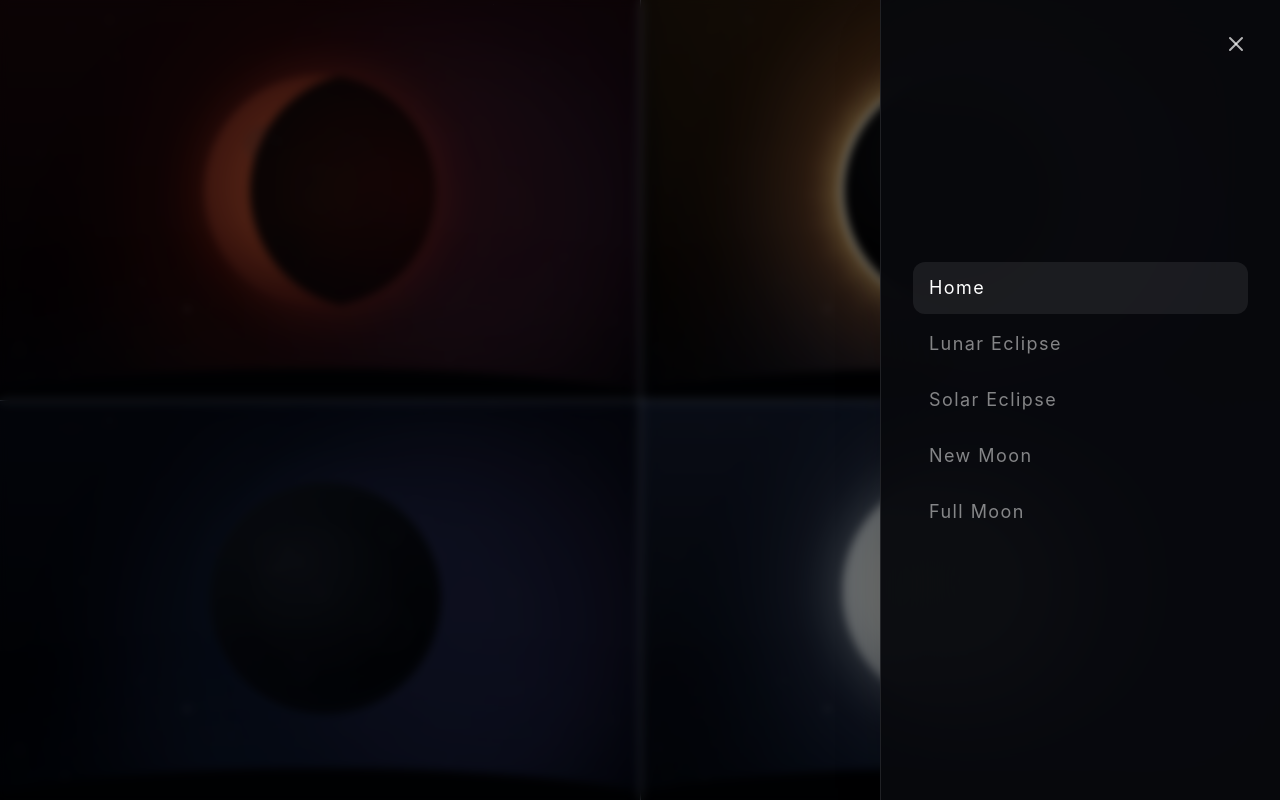
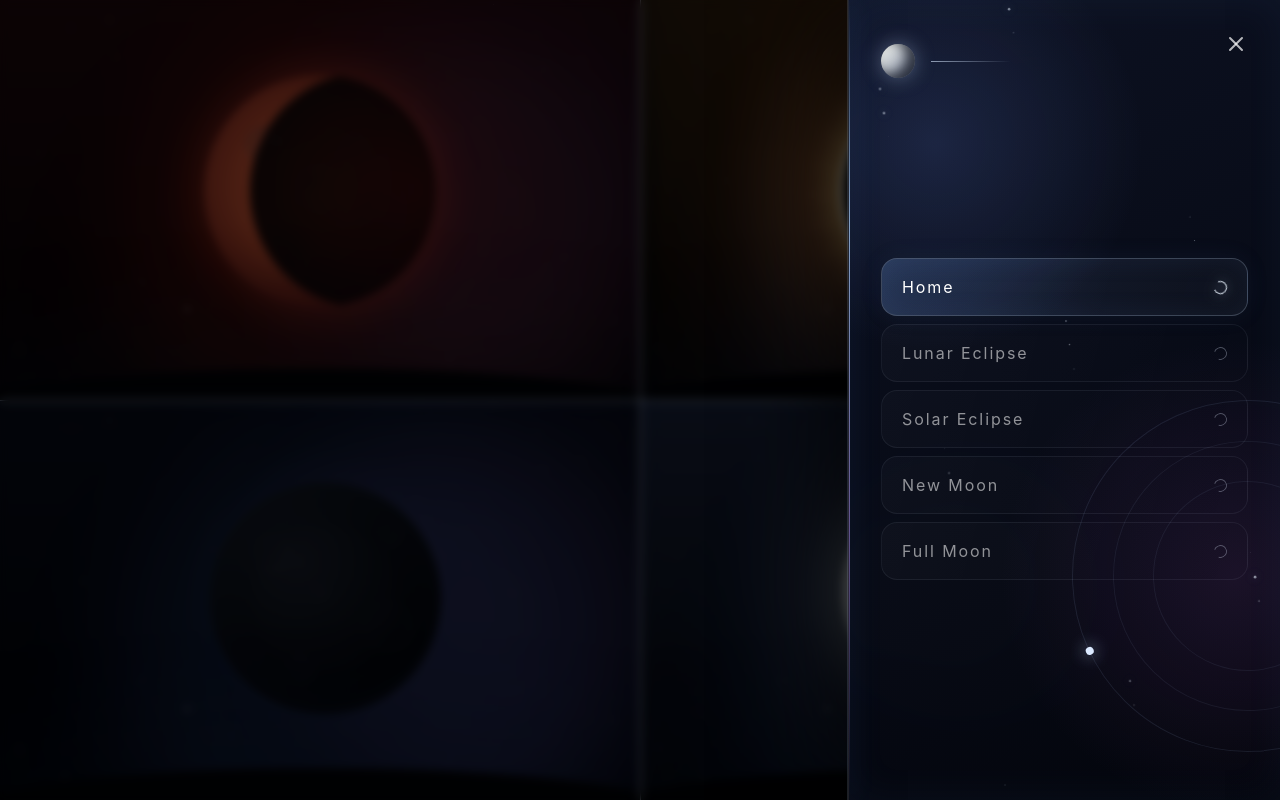
Before and after one commit to CastleBomber/codex-hello-moon, a Next.js app: page / in a window 1280 px wide. Both pictures are taken after a click on the button "Open menu". Built offline with nearby package versions, Linux system fonts and the light colour scheme.

Commit message:
Enhance cosmic navigation and moon labels

```diff
--- a/app/globals.css
+++ b/app/globals.css
@@ -244,6 +244,20 @@ a {
   opacity: 1;
 }
 
+.moon-label--full {
+  top: calc(50% + clamp(6.5rem, 15.5vw, 14rem) + 3.5rem);
+  font-size: clamp(0.78rem, 1.15vw, 1rem);
+}
+
+.scene:not(.scene--preview) .moon-wrap:hover + .moon-label--full {
+  transform: translate(-50%, 0);
+  color: rgba(239, 245, 255, 0.92);
+  text-shadow:
+    0 0 0.7rem rgba(214, 229, 255, 0.5),
+    0 0 1.8rem rgba(122, 166, 229, 0.28);
+  opacity: 1;
+}
+
 .quadrant-link:focus-visible .scene--lunar-eclipse .moon-label,
 .scene--lunar-eclipse .moon-wrap:hover + .moon-label {
   color: rgba(255, 215, 198, 0.94);
@@ -373,6 +387,185 @@ a {
   animation-delay: calc(var(--link-index) * 45ms + 80ms);
 }
 
+.cosmic-sheet {
+  background:
+    radial-gradient(circle at 20% 18%, rgba(87, 113, 191, 0.22), transparent 28%),
+    radial-gradient(circle at 90% 72%, rgba(125, 63, 144, 0.18), transparent 34%),
+    linear-gradient(155deg, rgba(13, 18, 35, 0.98), rgba(3, 5, 12, 0.98));
+  box-shadow:
+    -1px 0 rgba(191, 216, 255, 0.14),
+    -1.5rem 0 5rem rgba(0, 0, 0, 0.65),
+    inset 1px 0 2.5rem rgba(108, 154, 224, 0.06);
+}
+
+.cosmic-sheet::before {
+  position: absolute;
+  top: 0;
+  bottom: 0;
+  left: 0;
+  width: 1px;
+  content: "";
+  background: linear-gradient(
+    transparent,
+    rgba(173, 211, 255, 0.72) 28%,
+    rgba(187, 154, 255, 0.5) 66%,
+    transparent
+  );
+  box-shadow: 0 0 1.5rem rgba(118, 176, 255, 0.48);
+}
+
+.cosmic-sheet__stars {
+  position: absolute;
+  inset: 0;
+  overflow: hidden;
+  pointer-events: none;
+}
+
+.cosmic-sheet__stars i {
+  position: absolute;
+  top: var(--star-y);
+  left: var(--star-x);
+  width: 2px;
+  height: 2px;
+  border-radius: 50%;
+  background: rgba(231, 241, 255, 0.72);
+  box-shadow: 0 0 0.55rem rgba(202, 224, 255, 0.75);
+  animation: twinkle 4s ease-in-out infinite;
+  animation-delay: var(--star-delay);
+}
+
+.cosmic-sheet__stars i:nth-child(3n) {
+  width: 1px;
+  height: 1px;
+  opacity: 0.55;
+}
+
+.cosmic-sheet__orbit {
+  position: absolute;
+  right: -9rem;
+  bottom: 3rem;
+  width: 22rem;
+  aspect-ratio: 1;
+  border: 1px solid rgba(177, 203, 255, 0.1);
+  border-radius: 50%;
+  transform: rotate(-24deg);
+  pointer-events: none;
+}
+
+.cosmic-sheet__orbit::before,
+.cosmic-sheet__orbit::after {
+  position: absolute;
+  inset: 2.5rem;
+  content: "";
+  border: 1px solid rgba(177, 203, 255, 0.07);
+  border-radius: 50%;
+}
+
+.cosmic-sheet__orbit::after {
+  inset: 5rem;
+}
+
+.cosmic-sheet__orbit span {
+  position: absolute;
+  top: 50%;
+  left: -0.25rem;
+  width: 0.5rem;
+  aspect-ratio: 1;
+  border-radius: 50%;
+  background: #dceaff;
+  box-shadow: 0 0 1rem rgba(194, 220, 255, 0.9);
+}
+
+.cosmic-sheet__header {
+  position: relative;
+  z-index: 10;
+  display: flex;
+  align-items: center;
+  gap: 1rem;
+  margin-top: 0.25rem;
+}
+
+.cosmic-sheet__moon {
+  width: 2.15rem;
+  aspect-ratio: 1;
+  border-radius: 50%;
+  background: linear-gradient(135deg, #f3f5ef, #77829c);
+  box-shadow:
+    inset -0.55rem -0.25rem 0.7rem rgba(9, 13, 24, 0.72),
+    0 0 1.25rem rgba(194, 220, 255, 0.36);
+}
+
+.cosmic-sheet__line {
+  width: 5rem;
+  height: 1px;
+  background: linear-gradient(90deg, rgba(216, 232, 255, 0.62), transparent);
+}
+
+.cosmic-nav-link {
+  position: relative;
+  overflow: hidden;
+  border: 1px solid rgba(204, 224, 255, 0.07);
+  background: linear-gradient(105deg, rgba(255, 255, 255, 0.025), transparent);
+}
+
+.cosmic-nav-link::before {
+  position: absolute;
+  inset: 0;
+  content: "";
+  background: linear-gradient(105deg, rgba(117, 169, 255, 0.12), transparent 62%);
+  opacity: 0;
+  transition: opacity 300ms ease;
+}
+
+.cosmic-nav-link:hover {
+  border-color: rgba(196, 219, 255, 0.2);
+  box-shadow:
+    inset 0 0 1.5rem rgba(101, 145, 220, 0.08),
+    0 0 1.25rem rgba(61, 99, 166, 0.08);
+  transform: translateX(-0.25rem);
+}
+
+.cosmic-nav-link:hover::before,
+.cosmic-nav-link--active::before {
+  opacity: 1;
+}
+
+.cosmic-nav-link--active {
+  border-color: rgba(202, 224, 255, 0.24);
+  background: linear-gradient(105deg, rgba(121, 164, 232, 0.12), rgba(255, 255, 255, 0.025));
+  box-shadow:
+    inset 0 0 1.75rem rgba(110, 151, 220, 0.08),
+    0 0 1.5rem rgba(71, 112, 180, 0.08);
+}
+
+.cosmic-nav-link__arc {
+  position: relative;
+  z-index: 1;
+  width: 0.8rem;
+  height: 0.8rem;
+  border: 1px solid rgba(225, 236, 255, 0.3);
+  border-left-color: transparent;
+  border-radius: 50%;
+  transform: rotate(-28deg);
+  transition:
+    border-color 300ms ease,
+    filter 300ms ease,
+    transform 300ms ease;
+}
+
+.cosmic-nav-link > span:first-child {
+  position: relative;
+  z-index: 1;
+}
+
+.cosmic-nav-link:hover .cosmic-nav-link__arc,
+.cosmic-nav-link--active .cosmic-nav-link__arc {
+  border-color: rgba(235, 244, 255, 0.9);
+  border-left-color: transparent;
+  filter: drop-shadow(0 0 0.35rem rgba(197, 221, 255, 0.75));
+  transform: rotate(22deg);
+}
+
 @keyframes twinkle {
   0%, 100% { opacity: 0.18; transform: scale(0.8); }
   50% { opacity: 0.85; transform: scale(1.35); }
@@ -440,6 +633,11 @@ a {
     letter-spacing: 0.18em;
   }
 
+  .moon-label--full {
+    top: calc(50% + min(34vw, 9.5rem) + 2.75rem);
+    font-size: clamp(0.68rem, 3vw, 0.84rem);
+  }
+
   .scene--preview .solar-rays {
     width: min(46vw, 29vh);
   }
--- a/components/moon-scene.tsx
+++ b/components/moon-scene.tsx
@@ -71,7 +71,9 @@ export function MoonScene({
         </div>
       </div>
 
-      {preview && <span className="moon-label">{sceneLabels[kind]}</span>}
+      <span className={cn("moon-label", !preview && "moon-label--full")}>
+        {sceneLabels[kind]}
+      </span>
 
       <div className="horizon" aria-hidden="true" />
     </SceneElement>
--- a/components/navbar.tsx
+++ b/components/navbar.tsx
@@ -36,10 +36,34 @@ export function Navbar() {
             <Menu aria-hidden="true" className="size-6" />
           </Button>
         </SheetTrigger>
-        <SheetContent>
+        <SheetContent className="cosmic-sheet">
           <SheetTitle>Navigation</SheetTitle>
-          <nav aria-label="Main navigation" className="my-auto">
-            <ul className="space-y-1">
+          <div className="cosmic-sheet__stars" aria-hidden="true">
+            {Array.from({ length: 18 }, (_, index) => (
+              <i
+                key={index}
+                style={
+                  {
+                    "--star-x": `${(index * 43 + 7) % 100}%`,
+                    "--star-y": `${(index * 29 + 11) % 100}%`,
+                    "--star-delay": `${-((index * 0.37) % 4)}s`,
+                  } as React.CSSProperties
+                }
+              />
+            ))}
+          </div>
+          <div className="cosmic-sheet__orbit" aria-hidden="true">
+            <span />
+          </div>
+          <div className="cosmic-sheet__header" aria-hidden="true">
+            <div className="cosmic-sheet__moon" />
+            <div className="cosmic-sheet__line" />
+          </div>
+          <nav
+            aria-label="Main navigation"
+            className="relative z-10 my-auto"
+          >
+            <ul className="space-y-2">
               {links.map((link, index) => {
                 const active = pathname === link.href;
                 return (
@@ -53,11 +77,12 @@ export function Navbar() {
                         href={link.href}
                         aria-current={active ? "page" : undefined}
                         className={cn(
-                          "flex items-center rounded-xl px-4 py-3 text-lg tracking-[0.08em] text-white/50 transition-colors hover:bg-white/[0.06] hover:text-white focus-visible:outline-none focus-visible:ring-2 focus-visible:ring-white",
-                          active && "bg-white/[0.08] text-white",
+                          "cosmic-nav-link flex items-center justify-between rounded-2xl px-5 py-4 text-base tracking-[0.12em] text-white/55 transition duration-300 hover:text-white focus-visible:outline-none focus-visible:ring-2 focus-visible:ring-white",
+                          active && "cosmic-nav-link--active text-white",
                         )}
                       >
-                        {link.label}
+                        <span>{link.label}</span>
+                        <span className="cosmic-nav-link__arc" aria-hidden="true" />
                       </Link>
                     </SheetClose>
                   </li>
--- a/components/ui/sheet.tsx
+++ b/components/ui/sheet.tsx
@@ -36,7 +36,7 @@ const SheetContent = React.forwardRef<
     <SheetPrimitive.Content
       ref={ref}
       className={cn(
-        "fixed inset-y-0 right-0 z-50 flex w-[min(88vw,25rem)] flex-col border-l border-white/10 bg-[#08090d]/95 px-8 py-10 text-white shadow-2xl backdrop-blur-2xl transition duration-500 ease-out data-[state=closed]:translate-x-full data-[state=open]:translate-x-0 motion-reduce:transition-none",
+        "fixed inset-y-0 right-0 z-50 flex w-[min(90vw,27rem)] flex-col overflow-hidden border-l border-white/10 bg-[#08090d]/95 px-8 py-10 text-white shadow-2xl backdrop-blur-2xl transition duration-500 ease-out data-[state=closed]:translate-x-full data-[state=open]:translate-x-0 motion-reduce:transition-none",
         className,
       )}
       {...props}
```
